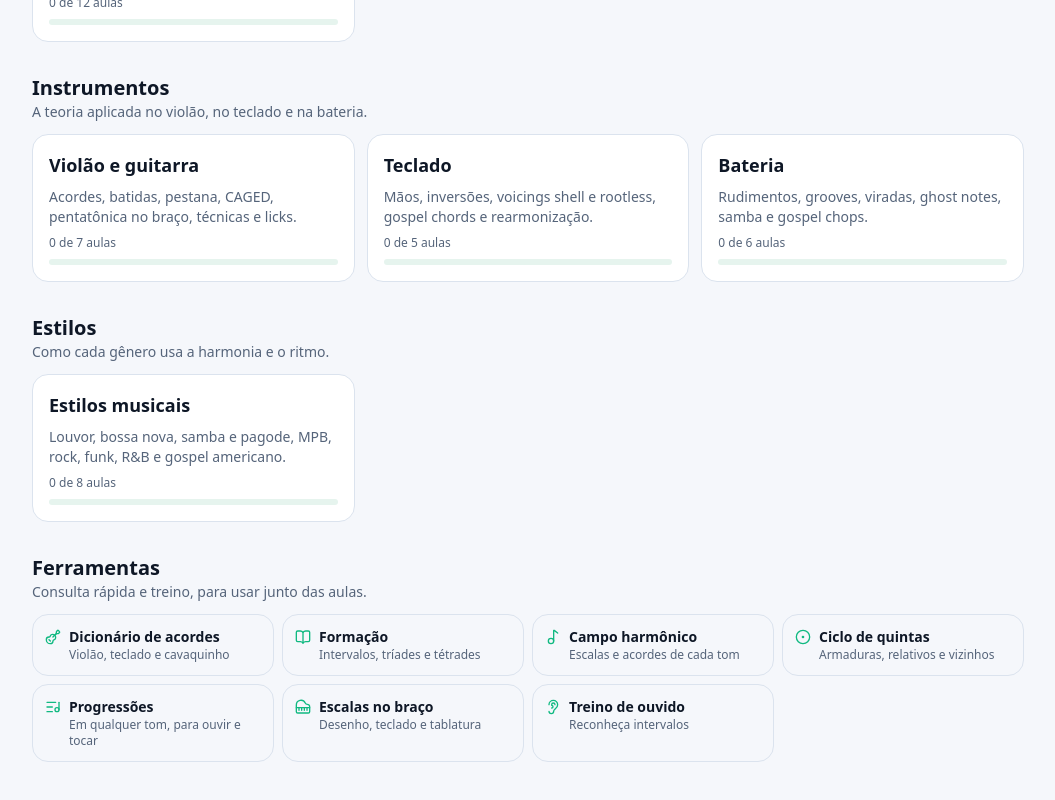
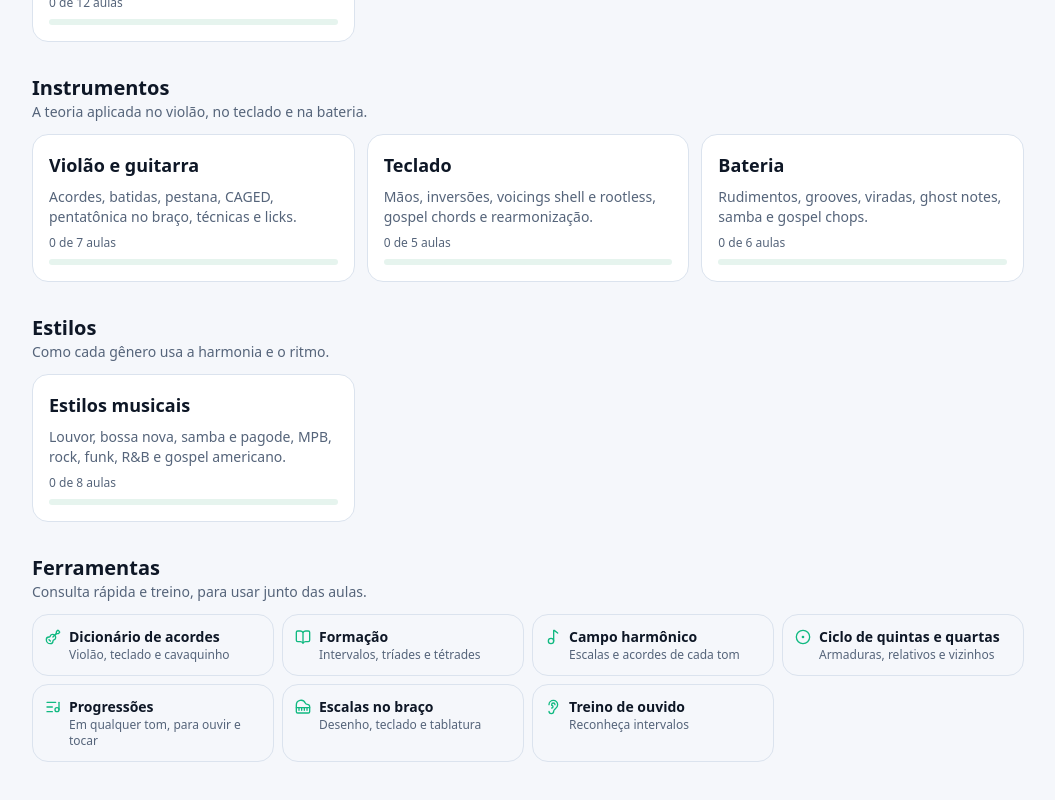
Before and after one commit to willcruz07/will-music, a React (Vite) app in the folder apps/web/: page /estudo in a window 1280 px wide. Shown: the part 815-1615 px from the top of the page, without its empty margins (112-1167 px from the left). Built offline with nearby package versions, Linux system fonts and the light colour scheme; what @will-music/engine would draw is missing.

Commit message:
fix(estudo): a ferramenta passa a se chamar Ciclo de quintas e quartas
Co-Authored-By: Claude Opus 5.5 <noreply@anthropic.com>

```diff
--- a/apps/web/src/pages/StudyHome.tsx
+++ b/apps/web/src/pages/StudyHome.tsx
@@ -18,7 +18,7 @@ const TOOLS: { tab: string; label: string; about: string; icon: typeof Guitar }[
   { tab: 'acordes', label: 'Dicionário de acordes', about: 'Violão, teclado e cavaquinho', icon: Guitar },
   { tab: 'formacao', label: 'Formação', about: 'Intervalos, tríades e tétrades', icon: BookOpen },
   { tab: 'escalas', label: 'Campo harmônico', about: 'Escalas e acordes de cada tom', icon: Music2 },
-  { tab: 'ciclo', label: 'Ciclo de quintas', about: 'Armaduras, relativos e vizinhos', icon: CircleDot },
+  { tab: 'ciclo', label: 'Ciclo de quintas e quartas', about: 'Armaduras, relativos e vizinhos', icon: CircleDot },
   { tab: 'progressoes', label: 'Progressões', about: 'Em qualquer tom, para ouvir e tocar', icon: ListMusic },
   { tab: 'braco', label: 'Escalas no braço', about: 'Desenho, teclado e tablatura', icon: Piano },
   { tab: 'intervalos', label: 'Treino de ouvido', about: 'Reconheça intervalos', icon: Ear },
--- a/apps/web/src/pages/StudyPage.tsx
+++ b/apps/web/src/pages/StudyPage.tsx
@@ -15,7 +15,7 @@ const TABS: { id: Tab; aba: string; label: string }[] = [
   { id: 'chords', aba: 'acordes', label: 'Acordes' },
   { id: 'theory', aba: 'formacao', label: 'Formação' },
   { id: 'scales', aba: 'escalas', label: 'Escalas e campo harmônico' },
-  { id: 'circle', aba: 'ciclo', label: 'Ciclo de quintas' },
+  { id: 'circle', aba: 'ciclo', label: 'Ciclo de quintas e quartas' },
   { id: 'progressions', aba: 'progressoes', label: 'Progressões' },
   { id: 'fretboard', aba: 'braco', label: 'Escalas no braço' },
   { id: 'ear', aba: 'intervalos', label: 'Treino de ouvido' },
@@ -448,7 +448,7 @@ export const StudyPage = () => {
           <Mic className="size-4" /> Afinador e microfone
         </Link>
       </div>
-      <p className="mt-2 max-w-2xl text-muted-foreground">Acordes no violão, no teclado e no cavaquinho, formação, campo harmônico, ciclo de quintas, progressões, escalas no braço e treino de ouvido.</p>
+      <p className="mt-2 max-w-2xl text-muted-foreground">Acordes no violão, no teclado e no cavaquinho, formação, campo harmônico, ciclo de quintas e quartas, progressões, escalas no braço e treino de ouvido.</p>
       <ScrollStrip className="mt-4" role="tablist" label="Assunto" selected={tab} onKeyDown={rovingKeys} innerClassName="rounded-xl border border-border bg-surface p-1">
           {TABS.map((t) => (
             <button
--- a/apps/web/src/study/content/harmonia.ts
+++ b/apps/web/src/study/content/harmonia.ts
@@ -164,7 +164,7 @@ export const HARMONIA: Lesson[] = [
       t('Subindo de **quinta em quinta** (C, G, D, A, E, B, F#…), cada tom novo ganha um sustenido. Subindo de **quarta em quarta** (C, F, Bb, Eb, Ab…), cada tom ganha um bemol. Depois de 12 passos você volta ao início: é um **ciclo**.'),
       { kind: 'list', items: ['**Vizinhos no ciclo** são tons próximos: modular de C para G ou F é suave.', '**No sentido das quartas** está o movimento de resolução (V → I): G7 → C, C7 → F… Por isso músicas e estudos de jazz percorrem o ciclo de quartas.', '**O relativo menor** de cada tom fica ao lado no círculo interno (C/Am, G/Em…).'] },
       { kind: 'progression', name: 'Dominantes em cadeia pelo ciclo de quartas', degrees: ['V7/ii', 'V7/V', 'V7', 'I'], key: 'C', caption: 'A7 → D7 → G7 → C: cada dominante resolve no próximo.' },
-      { kind: 'tip', text: 'Use a ferramenta **Ciclo de quintas** (em Ferramentas) para ver as armaduras e o campo harmônico de cada tom.' },
+      { kind: 'tip', text: 'Use a ferramenta **Ciclo de quintas e quartas** (em Ferramentas) para ver as armaduras e o campo harmônico de cada tom.' },
     ],
   },
   {
--- a/apps/web/src/study/tools.tsx
+++ b/apps/web/src/study/tools.tsx
@@ -137,7 +137,7 @@ export const CircleOfFifths = ({ onChord }: { onChord: (chord: string) => void }
   return (
     <div className="mt-6 grid gap-6 md:grid-cols-[minmax(0,22rem)_1fr]">
       <div>
-        <h2 className="text-xl font-semibold">Ciclo de quintas</h2>
+        <h2 className="text-xl font-semibold">Ciclo de quintas e quartas</h2>
         <p className="mt-1 text-sm text-muted-foreground">No sentido horário cada tom fica uma quinta acima (ganha um sustenido); no anti-horário, uma quarta acima (ganha um bemol). Dentro, o relativo menor.</p>
         <div role="radiogroup" aria-label="Tom no ciclo" className="relative mx-auto mt-4 aspect-square w-full max-w-[20rem]" onKeyDown={rovingKeys}>
           <div className="absolute inset-[12%] rounded-full border border-border" aria-hidden />
```
Also changed, not shown: 1 other file (tests, documents, lock files or other folders).
